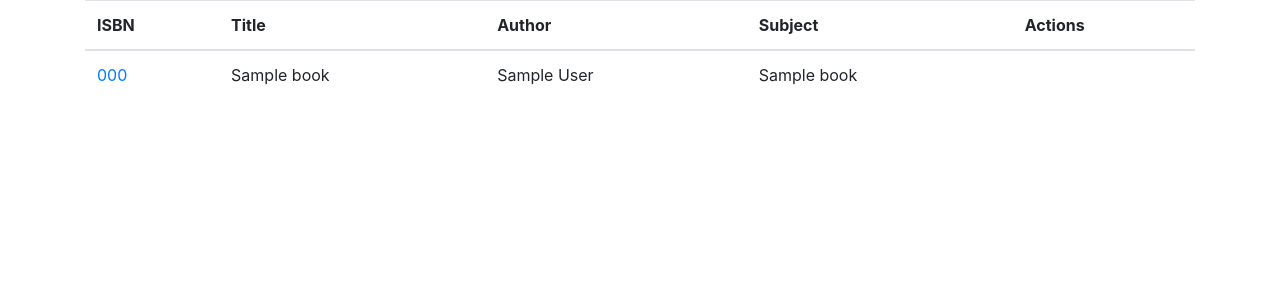
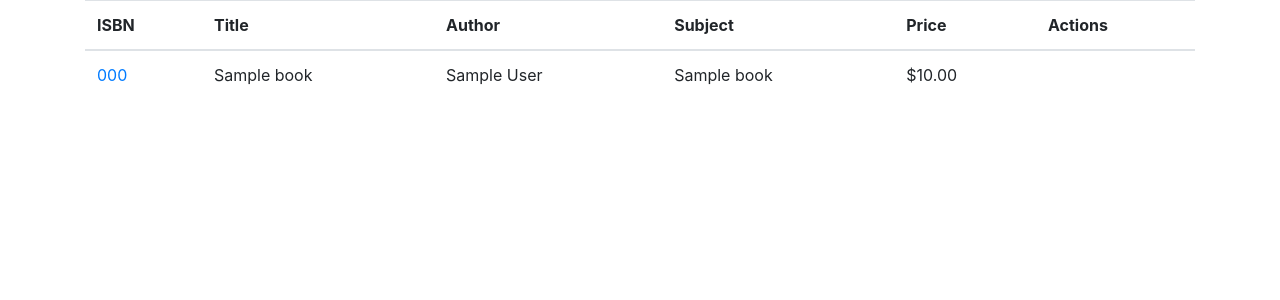
Before and after one commit to mkkelley/dbs-onlinebookstore, a Spring Boot app: page /book in a window 1280 px wide. Shown: the part 56-356 px from the top of the page. Run offline with Spring Boot 4, Linux system fonts and the light colour scheme; tables that the repository leaves empty hold one stand-in row (values such as "Sample post"); some libraries are stand-ins or nearby versions.

Commit message:
Show price in book list.

```diff
--- a/src/main/resources/templates/book/book_list.html
+++ b/src/main/resources/templates/book/book_list.html
@@ -12,10 +12,12 @@
             <th>Title</th>
             <th>Author</th>
             <th>Subject</th>
+            <th>Price</th>
             <th>Actions</th>
         </tr>
         </thead>
         <tbody>
+
         <tr th:each="book : ${books}">
             <td>
                 <a th:href="@{/book/{isbn}(isbn=${book.isbn})}" th:text="${book.isbn}"></a>
@@ -23,6 +25,7 @@
             <td th:text="${book.title}"></td>
             <td th:text="${book.author}"></td>
             <td th:text="${book.subject}"></td>
+            <td th:text="'$'+${#numbers.formatDecimal(book.price, 0, 2)}"></td>
             <td></td>
         </tr>
         </tbody>
```
Also changed, not shown: src/main/java/net/minthe/dbsbookshop/model/ShoppingCart.java (+4 -3 lines).
